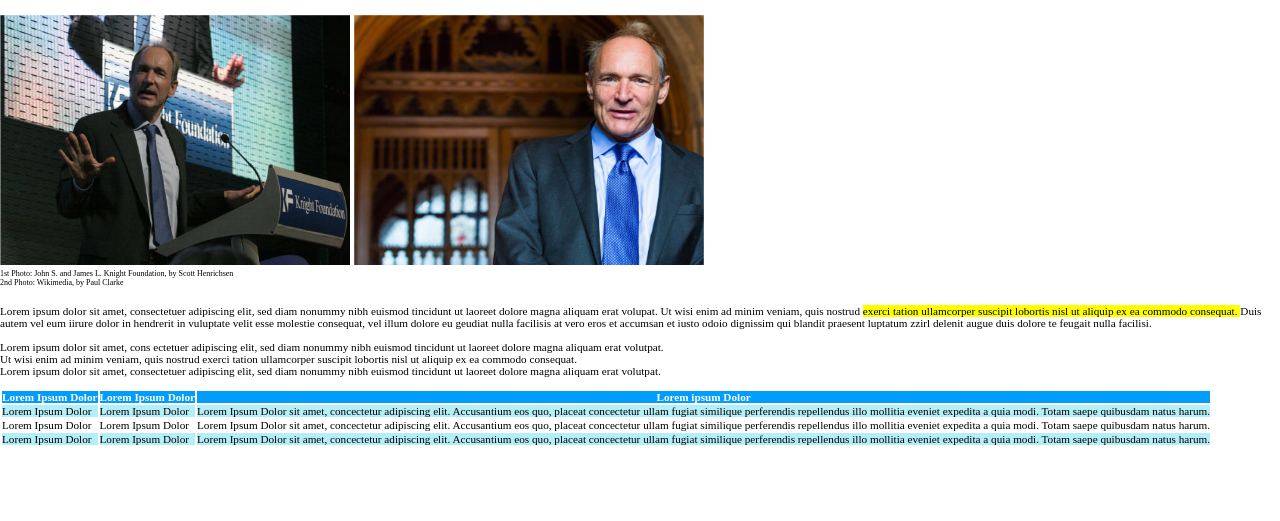
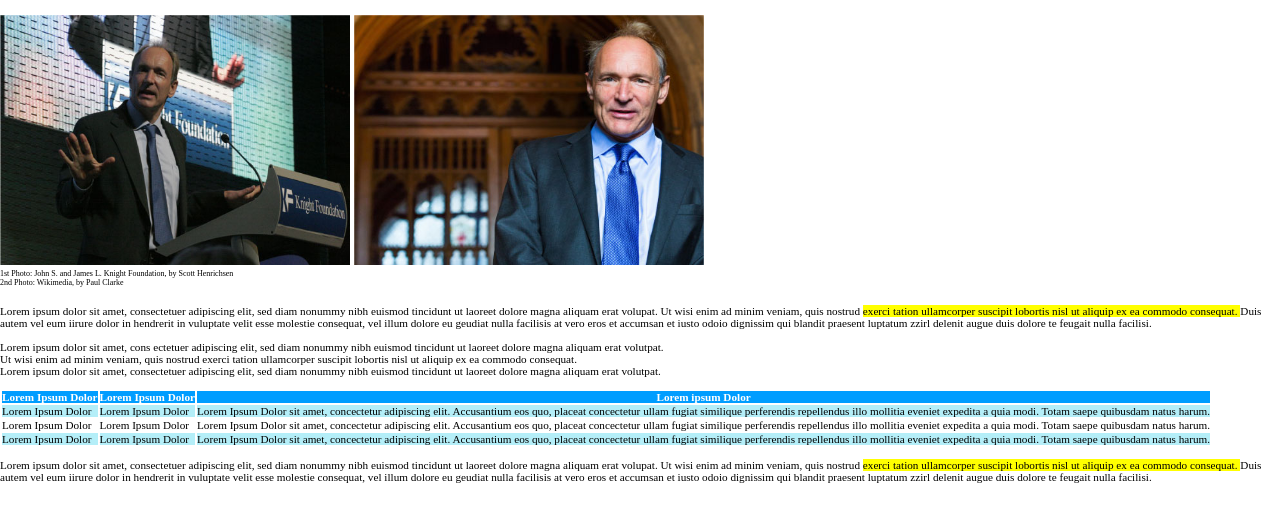
Before and after one commit to dottmirko/html-css-booleaner, a plain HTML site: page index.html in a window 1280 px wide. Shown: the part 127-648 px from the top of the page. Drawn offline with Linux system fonts and the light colour scheme.

Commit message:
feat: inserimento ultimo paragrafo

```diff
--- a/index.html
+++ b/index.html
@@ -82,7 +82,7 @@
         <!-- fine testo con lista -->
 
         <!-- tabella lorem ipsum dolor -->
-         <section class="paragrafo">
+        <section class="paragrafo">
             <table>
                 <thead class="intestazione-tabella">
                     <tr>
@@ -110,8 +110,24 @@
                     </tr>
                 </tbody>
             </table>
-         </section>
-         <!-- fine tabella lorem ipsum dolor -->
+            <br>
+        </section>
+        <!-- fine tabella lorem ipsum dolor -->
+
+        <!-- paragrafo finale -->
+        <section class="paragrafo">
+            <div>
+                <p>
+                    Lorem ipsum dolor sit amet, consectetuer adipiscing elit, sed diam nonummy nibh euismod tincidunt ut laoreet dolore magna aliquam erat volupat. Ut wisi enim ad minim veniam, quis nostrud
+                    <span class="testo-evidenziato-giallo">
+                        exerci tation ullamcorper suscipit lobortis nisl ut aliquip ex ea commodo consequat.
+                    </span>
+                    Duis autem vel eum iirure dolor in hendrerit in vuluptate velit esse molestie consequat, vel illum dolore eu geudiat nulla facilisis at vero eros et accumsan et iusto odoio dignissim qui blandit praesent luptatum zzirl delenit augue duis dolore te feugait nulla facilisi.
+                </p>
+                <br>
+            </div>
+        </section>
+        <!-- fine paragrafo finale -->
 
     </main>
 
```
